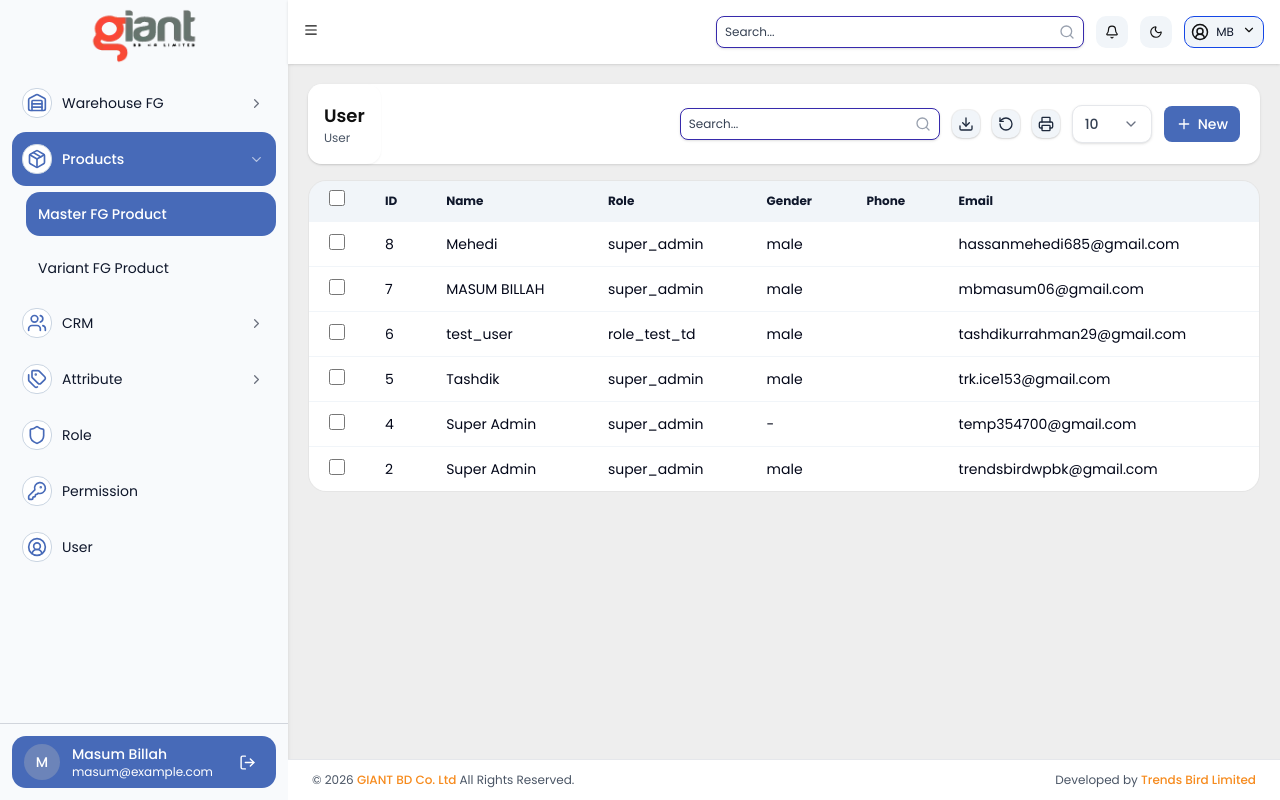
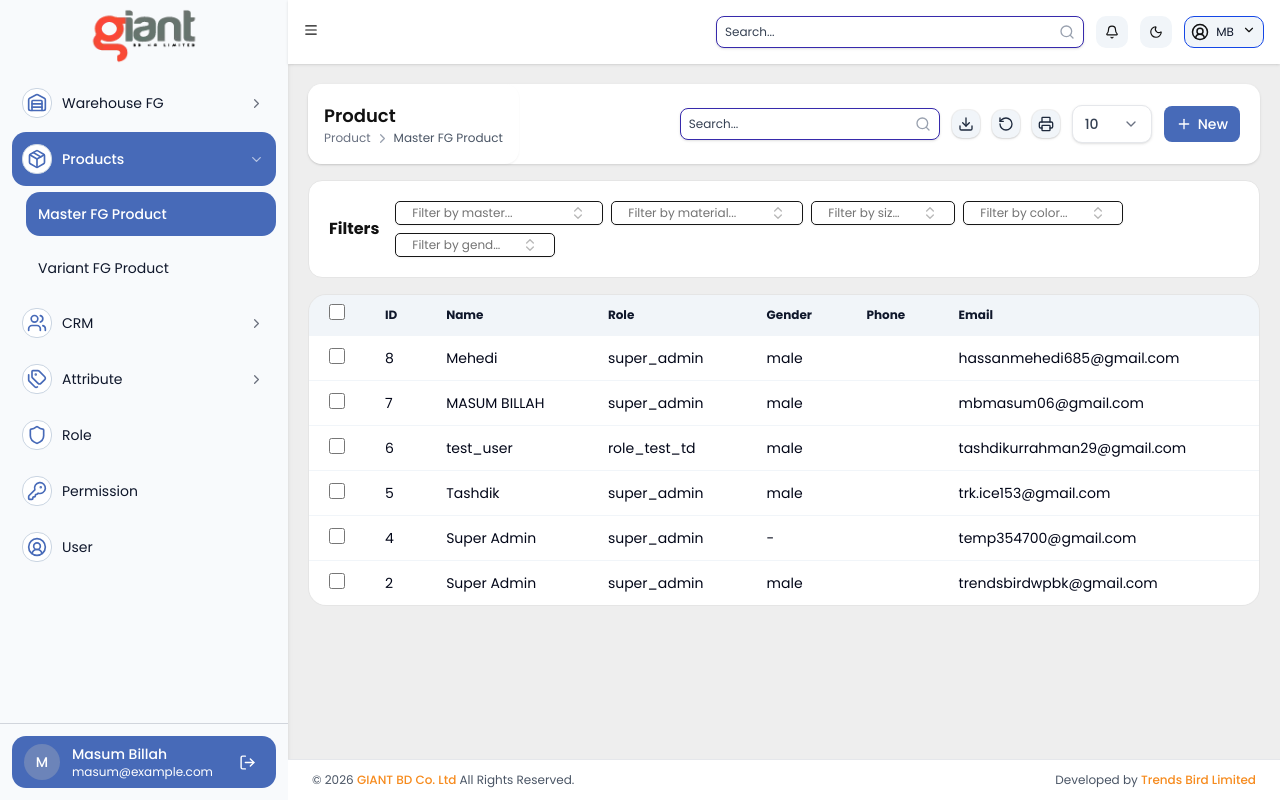
Before and after one commit to masumbillah06/giantbd, a Next.js app: page /products/master-fg-product in a window 1280 px wide. Built offline with nearby package versions, Linux system fonts and the light colour scheme.

Commit message:
Some minor fixes

```diff
--- a/src/app/crm/buyer/page.tsx
+++ b/src/app/crm/buyer/page.tsx
@@ -89,9 +89,10 @@ export default function Dashboard() {
           <div className="min-h-20 w-full flex justify-between items-center bg-white shadow-sm rounded-xl">
             <div>
               <Breadcrumb
-                title="Role"
+                title="CRM"
                 items={[
-                  { label: "Role", href: "/role" }
+                  { label: "CRM", href: "/crm/buyer" },
+                  { label: "Customer", href: "/crm/buyer" }
                 ]}
               />
             </div>
--- a/src/app/products/master-fg-product/page.tsx
+++ b/src/app/products/master-fg-product/page.tsx
@@ -10,6 +10,7 @@ import ReusableTable from "@/components/tables-1/ReusableTable";
 import { ActionButton } from "@/components/ui/buttons/action-button";
 import { ActionButtonGroup } from "@/components/ui/buttons/action-button-group";
 import type { ColumnDef } from "@/components/tables-1/ReusableTable.types";
+import FilterCard from "@/components/ui/filter-card";
 
 const user: SidebarUser = {
   name: "Masum Billah",
@@ -111,15 +112,19 @@ export default function Dashboard() {
           <div className="min-h-20 w-full flex justify-between items-center bg-white shadow-sm rounded-xl">
             <div>
               <Breadcrumb
-                title="User"
+                title="Product"
                 items={[
-                  { label: "User", href: "/user" }
+                  { label: "Product", href: "/products/master-fg-product" },
+                  { label: "Master FG Product", href: "/products/master-fg-product" }
                 ]}
               />
             </div>
             <div>
               <NavCh />
             </div>
+          </div>
+          <div className="mt-4">
+            <FilterCard />
           </div>
           <div className="mt-4">
             <div className="bg-[var(--color-bg)]">
--- a/src/app/products/variant-fg-product/page.tsx
+++ b/src/app/products/variant-fg-product/page.tsx
@@ -10,6 +10,7 @@ import ReusableTable from "@/components/tables-1/ReusableTable";
 import { ActionButton } from "@/components/ui/buttons/action-button";
 import { ActionButtonGroup } from "@/components/ui/buttons/action-button-group";
 import type { ColumnDef } from "@/components/tables-1/ReusableTable.types";
+import FilterCard from "@/components/ui/filter-card";
 
 const user: SidebarUser = {
   name: "Masum Billah",
@@ -26,7 +27,7 @@ interface UserRecord {
   status: string;
 }
 
-const requisitionData: UserRecord[] =  [
+const requisitionData: UserRecord[] = [
   {
     id: 8,
     name: "Mehedi",
@@ -111,15 +112,19 @@ export default function Dashboard() {
           <div className="min-h-20 w-full flex justify-between items-center bg-white shadow-sm rounded-xl">
             <div>
               <Breadcrumb
-                title="User"
+                title="Product"
                 items={[
-                  { label: "User", href: "/user" }
+                  { label: "Product", href: "/products/variant-fg-product" },
+                  { label: "Varient FG Product", href: "/products/variant-fg-product" }
                 ]}
               />
             </div>
             <div>
               <NavCh />
             </div>
+          </div>
+          <div className="mt-4">
+            <FilterCard />
           </div>
           <div className="mt-4">
             <div className="bg-[var(--color-bg)]">
```
Also changed, not shown: src/components/ui/filter-card.tsx (renamed from src/components/ui/toolbar.tsx).
